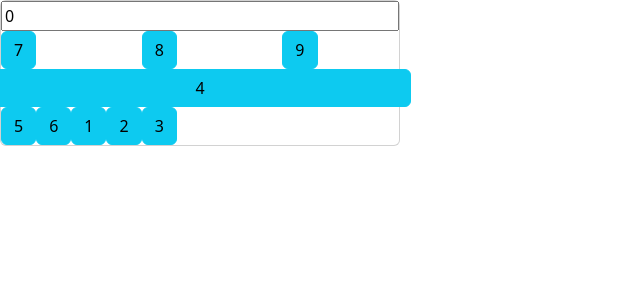
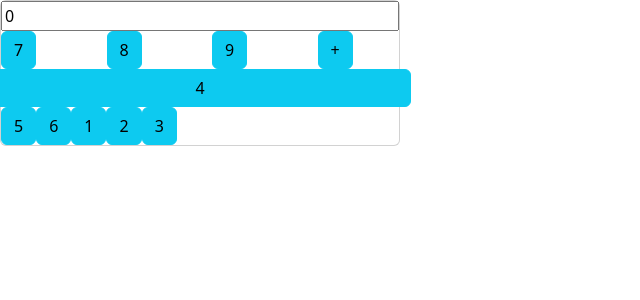
Before and after one commit to StudentCZ/MiscProjects, a React (Create React App) app: page /calculator in a window 1280 px wide. Shown: the top 300 px of the page, without its empty margins (0-640 px from the left). Built offline with nearby package versions, Linux system fonts and the light colour scheme.

Commit message:
added + operator

```diff
--- a/src/Calculator/Calculator.js
+++ b/src/Calculator/Calculator.js
@@ -20,6 +20,12 @@ const Calculator = () => {
           <div className='col'>
             <button type='button' className='btn btn-info waves-effect'>
               9
+            </button>
+          </div>
+
+          <div className='col'>
+            <button type='button' class='operator btn btn-info' value='+'>
+              +
             </button>
           </div>
 
```
